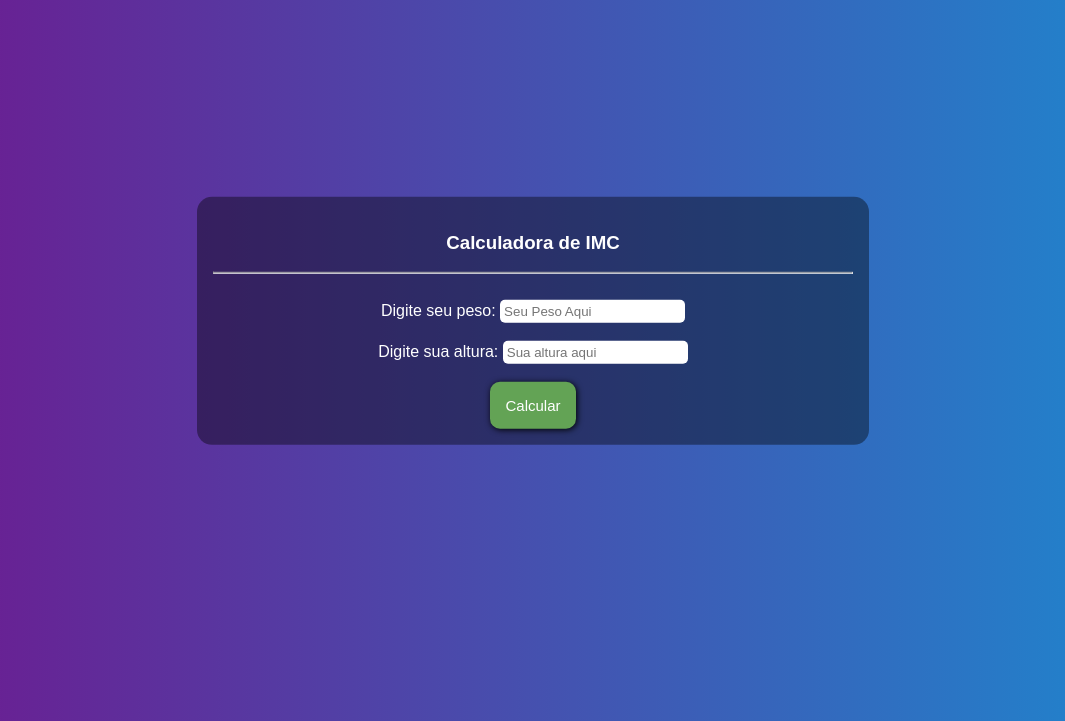
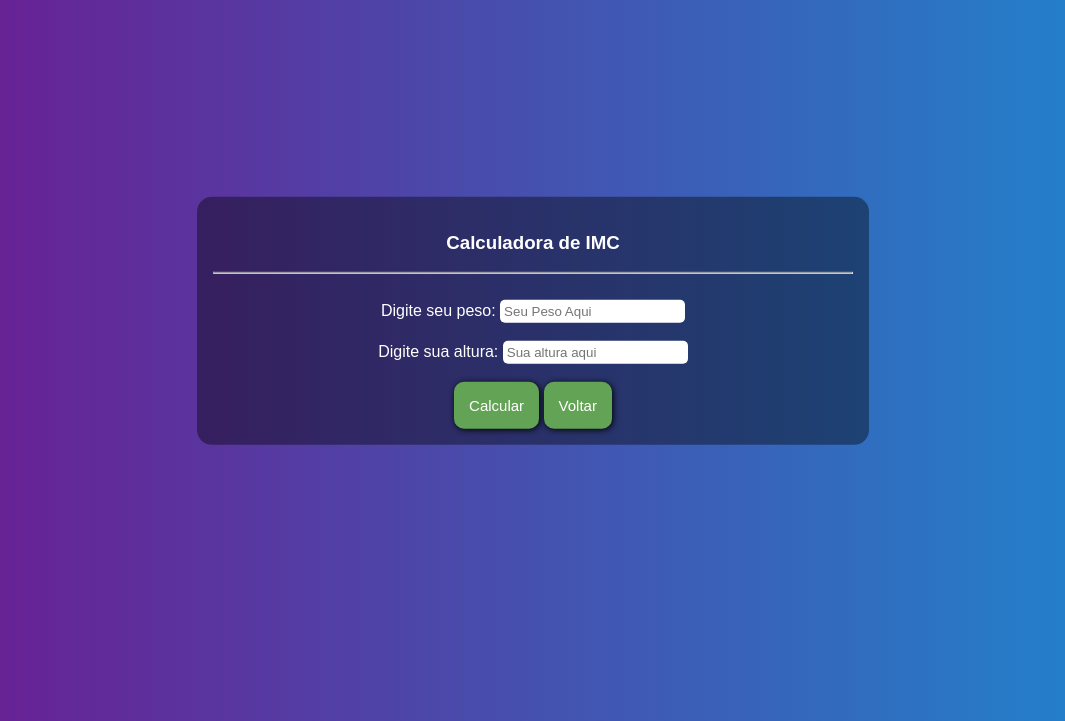
Before and after one commit to Thiago-cez/IMC-Calculator, a plain HTML site: page index.html in a window 1280 px wide. Both pictures are taken after a click on the button "Iniciar". Shown: the part 79-800 px from the top of the page, without its empty margins (107-1172 px from the left). Drawn offline with Linux system fonts and the light colour scheme.

Commit message:
add function back form

```diff
--- a/index.html
+++ b/index.html
@@ -29,6 +29,7 @@
                 <br><br>
 
                 <button onclick="validate()">Calcular</button>
+                <button onclick="back(2,1)">Voltar</button>
         </div>
 
         <div class="final-step">
--- a/index.js
+++ b/index.js
@@ -33,6 +33,38 @@ function go(currentStep, nextStep) {
         dBlock = finalDiv;
     }
     dBlock.style.display = 'block';
+}
+
+function back(currentStep, backStep) {
+    let dNone, dBlock;
+    if(currentStep == 1) {
+        dNone = firstDiv;
+    }
+
+    else if(currentStep == 2) {
+        dNone = secondDiv;
+    }
+
+    else {
+        dNone = finalDiv;
+    }
+    dNone.style.display = 'none';
+
+    // ----------------------------
+
+    if(backStep == 1) {
+        dBlock= firstDiv;
+    }
+
+    else if(backStep == 2) {
+        dBlock = secondDiv;
+    }
+
+    else {
+        dBlock = finalDiv;
+    }
+    dBlock.style.display = 'block'
+
 }
 
 // function to validate the fields "inputs" apply borders and calculate in the end.
@@ -87,5 +119,6 @@ function validate() {
             result.innerHTML = "Procure Recomendações Médica.";
         }
         go(2,3);
+        back(2,1)
     }
 }
```
